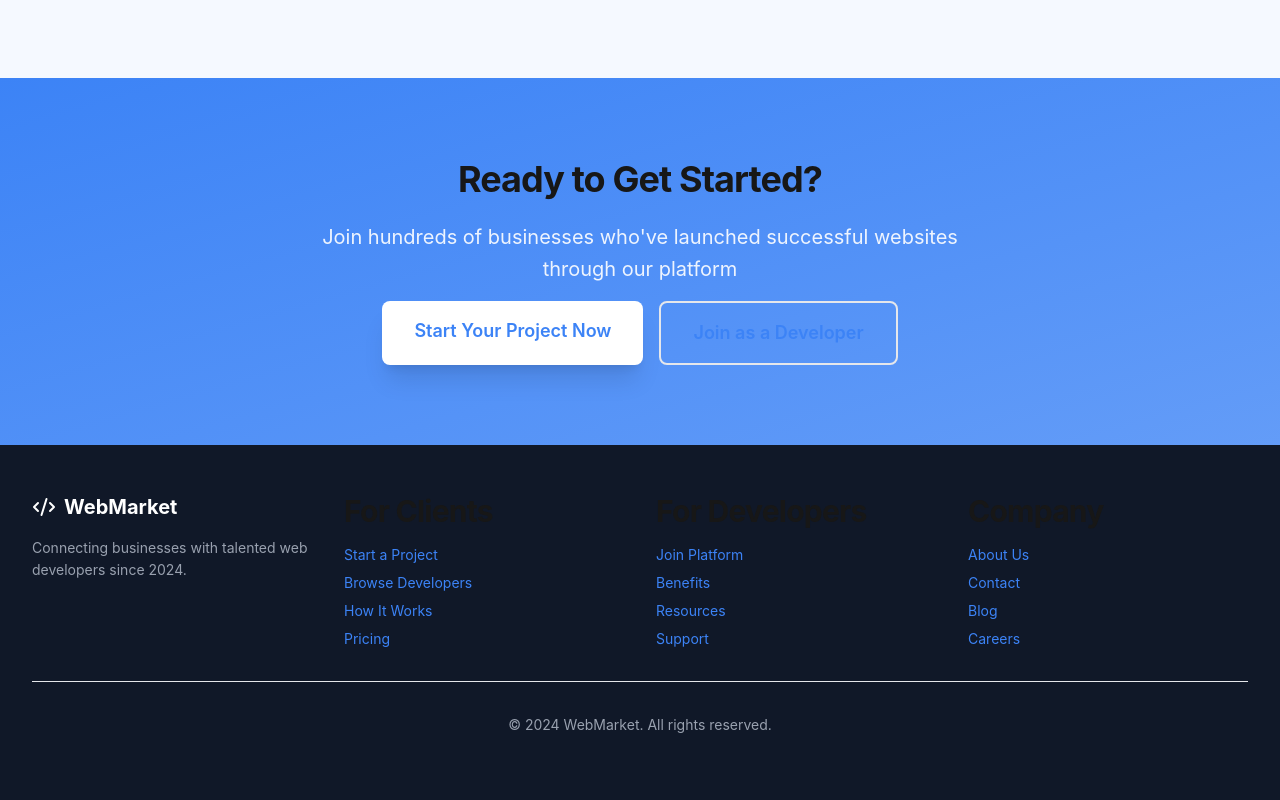
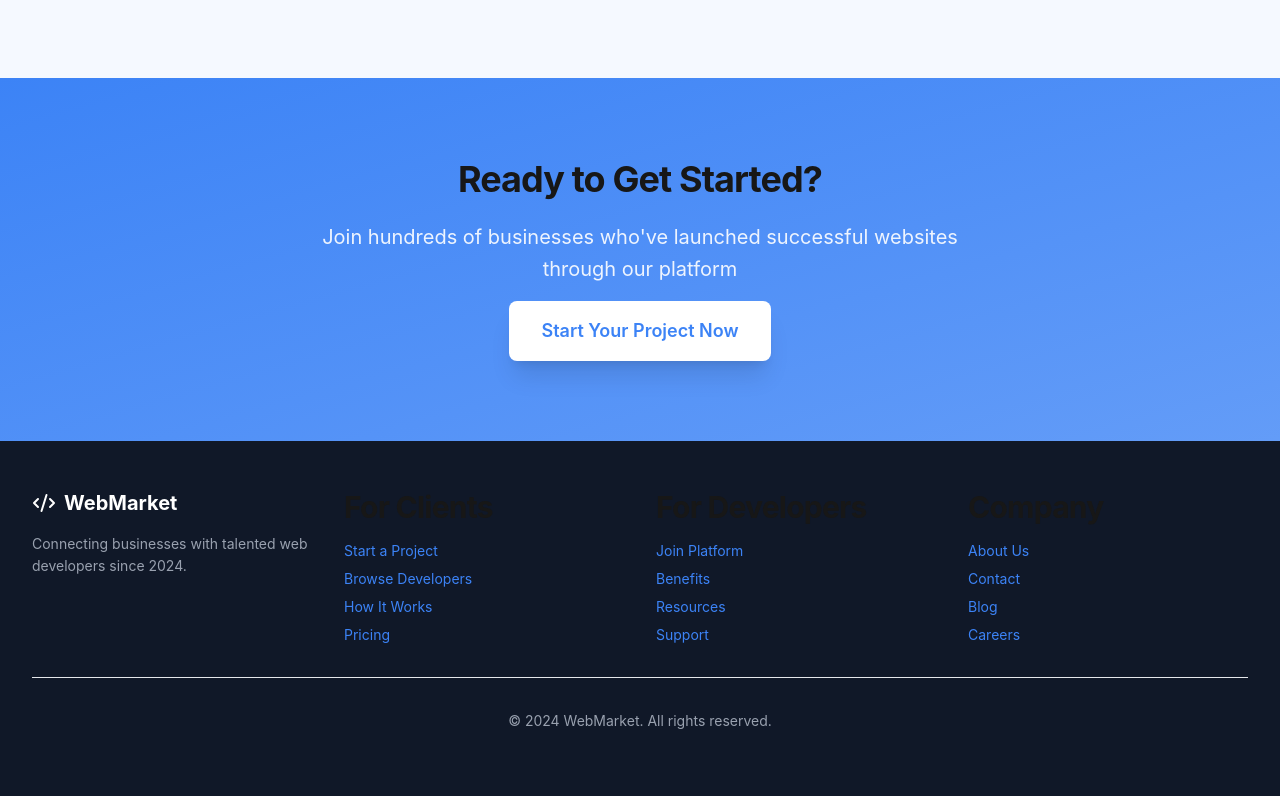
Before and after one commit to TNDIGITALMARK/2c27a74b-e1a2-4929-b48d-02591448a8a7, a Next.js app: page / in a window 1280 px wide. Shown: the part 2586-3386 px from the top of the page. Built offline with nearby package versions, Linux system fonts and the light colour scheme.

Commit message:
Phoenix Agent implementation - remove the join as a developer button on the top b...

```diff
--- a/src/app/page.tsx
+++ b/src/app/page.tsx
@@ -193,18 +193,12 @@ export default function HomePage() {
           <p className="text-lg md:text-xl text-white/90 mb-8 max-w-2xl mx-auto">
             Join hundreds of businesses who've launched successful websites through our platform
           </p>
-          <div className="flex flex-col sm:flex-row gap-4 justify-center">
+          <div className="flex justify-center">
             <Link
               href="/start-project"
               className="px-8 py-4 bg-white text-black rounded-lg font-semibold text-lg hover:bg-gray-100 transition-colors shadow-xl"
             >
               Start Your Project Now
-            </Link>
-            <Link
-              href="#join-developer"
-              className="px-8 py-4 bg-transparent text-white border-2 border-white rounded-lg font-semibold text-lg hover:bg-white/10 transition-colors"
-            >
-              Join as a Developer
             </Link>
           </div>
         </div>
```
